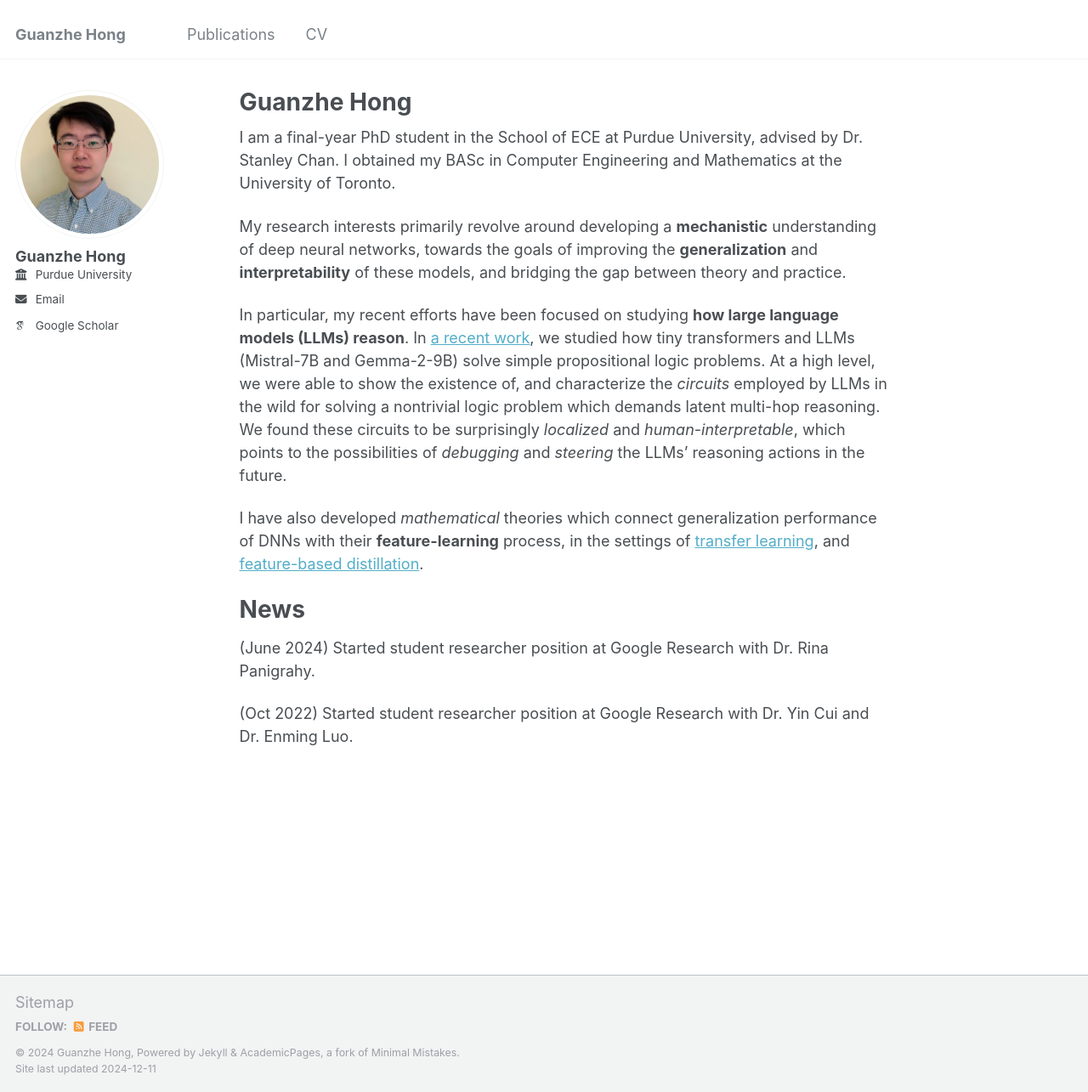
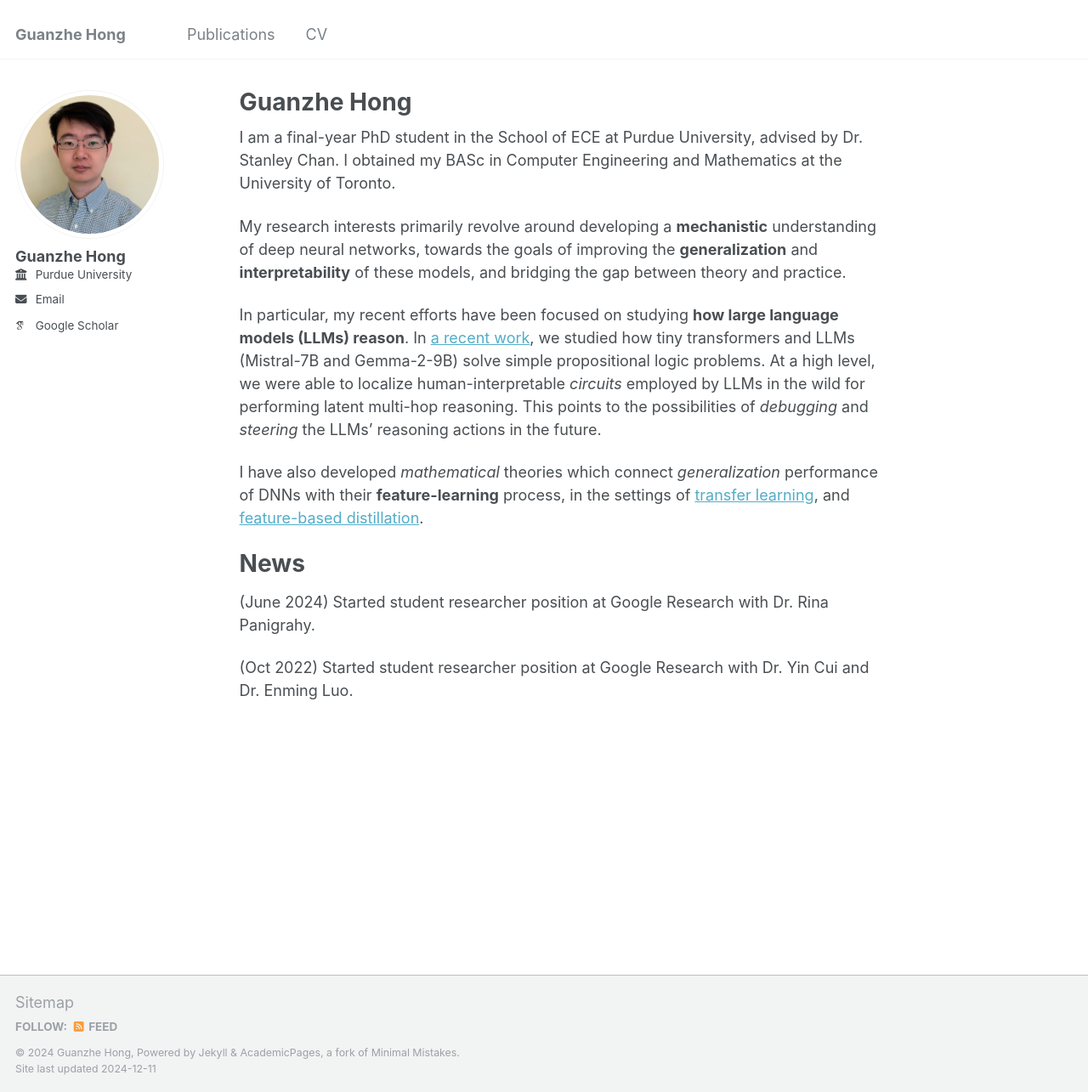
Before and after one commit to guanzhehong/guanzhehong, a Jekyll site: the page built from _pages/about.md, in a window 1280 px wide and 1285 px high. Shown: the whole window at 85% size. Built offline with Jekyll 4.4.1, drawn with Linux system fonts in a browser that asks for light colours; some web fonts are replaced.

Commit message:
Update about.md

```diff
--- a/_pages/about.md
+++ b/_pages/about.md
@@ -11,9 +11,9 @@ I am a final-year PhD student in the School of ECE at Purdue University, advised
 
 My research interests primarily revolve around developing a **mechanistic** understanding of deep neural networks, towards the goals of improving the **generalization** and **interpretability** of these models, and bridging the gap between theory and practice.
 
-In particular, my recent efforts have been focused on studying **how large language models (LLMs) reason**. In [a recent work](https://arxiv.org/abs/2411.04105), we studied how tiny transformers and LLMs (Mistral-7B and Gemma-2-9B) solve simple propositional logic problems. At a high level, we were able to show the existence of, and characterize the _circuits_ employed by LLMs in the wild for solving a nontrivial logic problem which demands latent multi-hop reasoning. We found these circuits to be surprisingly _localized_ and _human-interpretable_, which points to the possibilities of _debugging_ and _steering_ the LLMs' reasoning actions in the future.
+In particular, my recent efforts have been focused on studying **how large language models (LLMs) reason**. In [a recent work](https://arxiv.org/abs/2411.04105), we studied how tiny transformers and LLMs (Mistral-7B and Gemma-2-9B) solve simple propositional logic problems. At a high level, we were able to localize human-interpretable _circuits_ employed by LLMs in the wild for performing latent multi-hop reasoning. This points to the possibilities of _debugging_ and _steering_ the LLMs' reasoning actions in the future.
 
-I have also developed _mathematical_ theories which connect generalization performance of DNNs with their **feature-learning** process, in the settings of [transfer learning](https://arxiv.org/abs/2410.23129), and [feature-based distillation](https://arxiv.org/abs/2103.07600).
+I have also developed _mathematical_ theories which connect _generalization_ performance of DNNs with their **feature-learning** process, in the settings of [transfer learning](https://arxiv.org/abs/2410.23129), and [feature-based distillation](https://arxiv.org/abs/2103.07600).
 
 News
 ======
```
